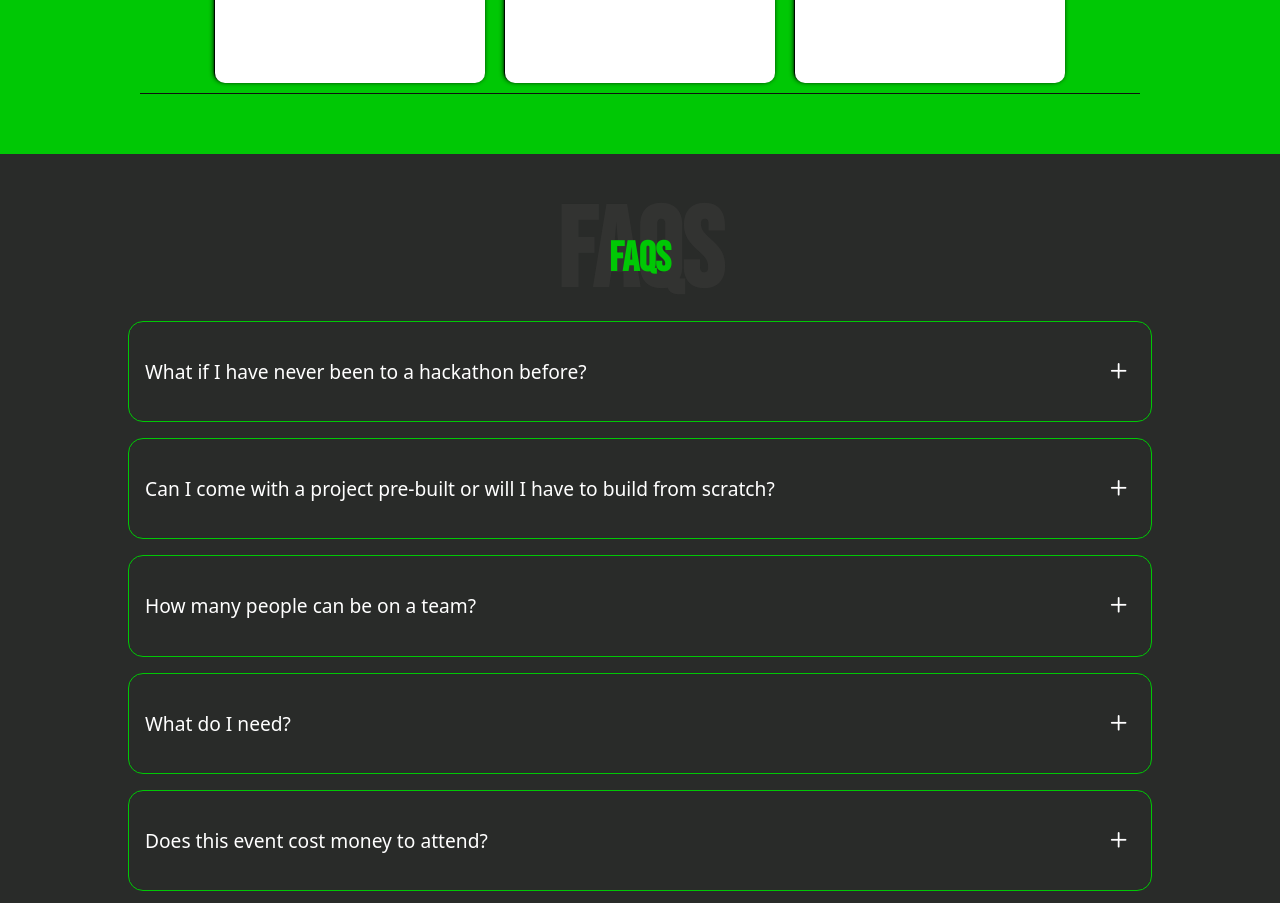
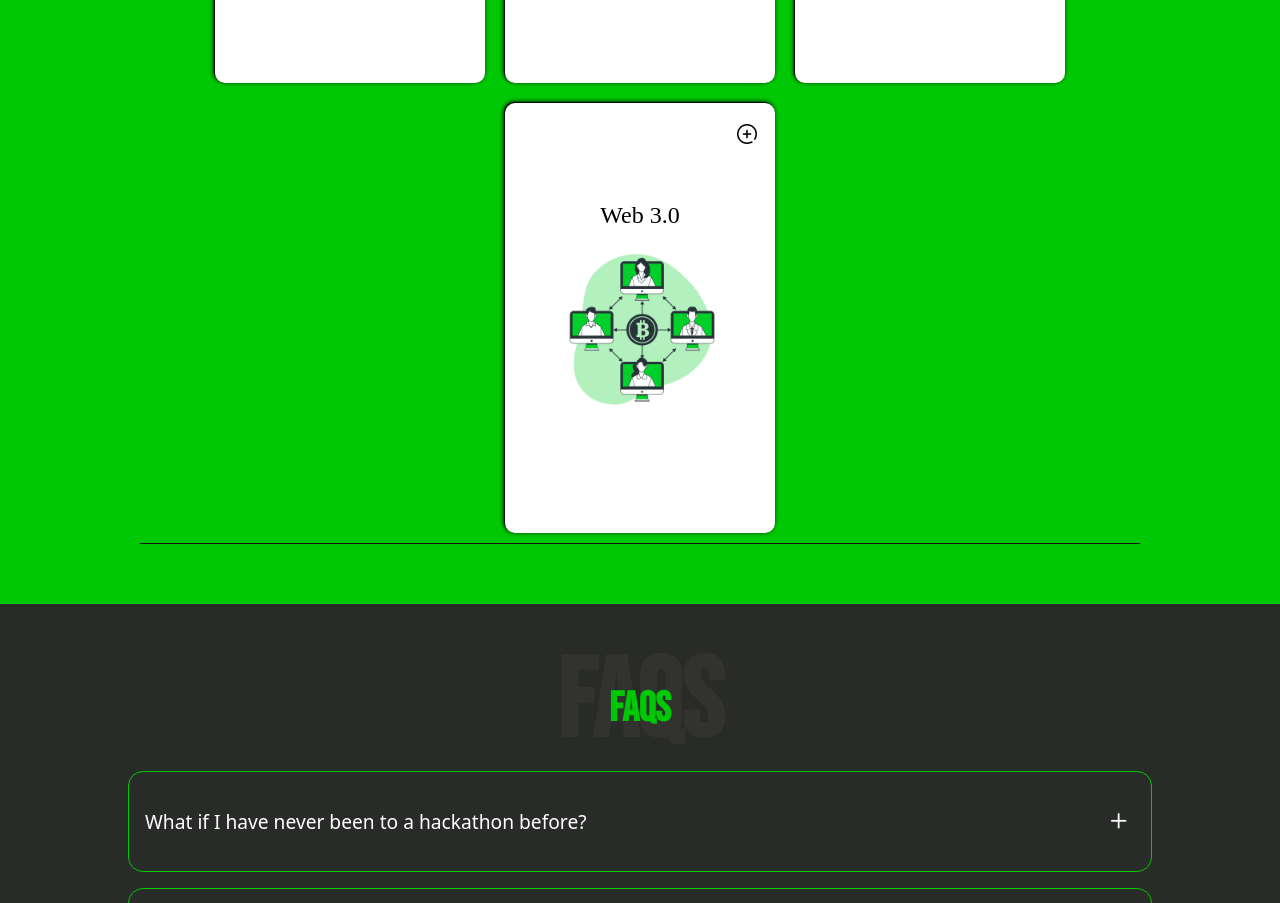
Before and after one commit to hackbios/HackBIOS-Website, a plain HTML site: page index.html in a window 1280 px wide. Shown: the part 3374-4277 px from the top of the page. Drawn offline with nearby package versions, Linux system fonts and the light colour scheme.

Commit message:
Web3-card-added

```diff
--- a/index.html
+++ b/index.html
@@ -503,6 +503,34 @@
             </div>
           </div>
         </div>
+
+        <div class="flip-card">
+          <div class="flip-card-inner">
+            <div class="flip-card-front">
+              <div class="tracks-card-flip-sign">
+                <img src="images/plus.png" alt="" srcset="" width="20px" />
+              </div>
+              <div class="flip-card-content">
+                <!-- <div><p>Food & Farm Tech.</p></div> -->
+                <div><p>Web 3.0</p></div>
+                <div>
+                  <img
+                    src="images/Web3-min.png "
+                    alt=""
+                    srcset=""
+                    width="200px"
+                  />
+                </div>
+              </div>
+            </div>
+            <div class="flip-card-back">
+              <div class="tracks-card-flip-sign">
+                <img src="images/minus.png" alt="" srcset="" width="20px" />
+              </div>
+              <h1>We'll provide more info soon</h1>
+            </div>
+          </div>
+        </div>
       </div>
     </section>
 
```
Also changed, not shown: images/Web3-min.png (added), images/Web3.png (added).
